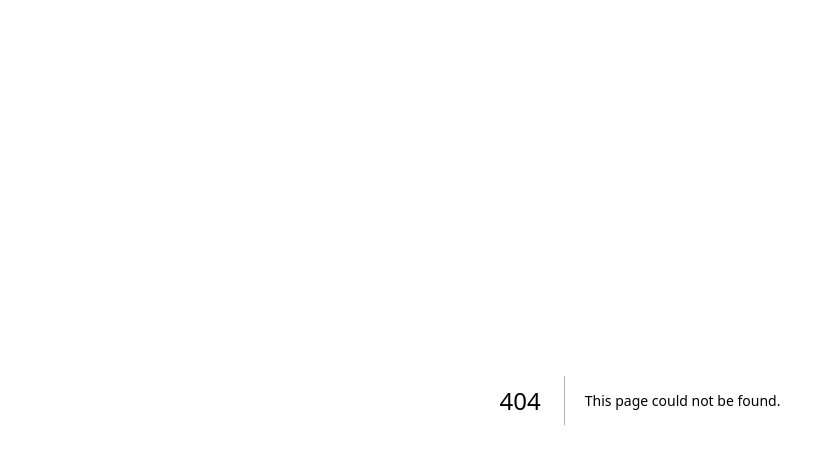
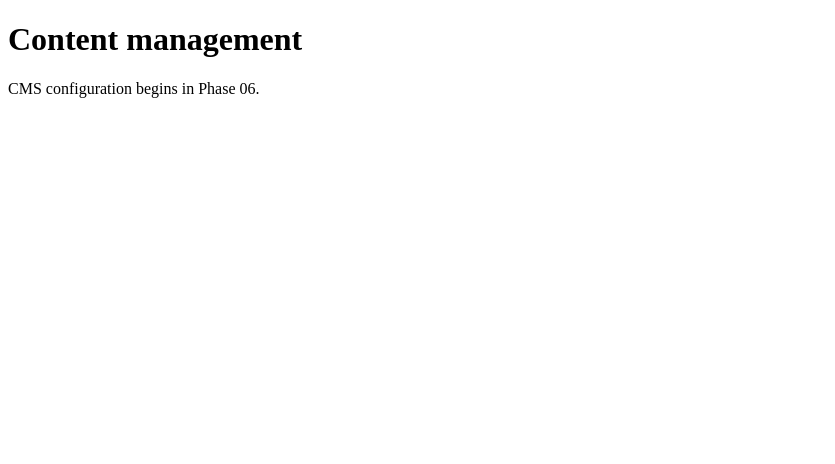
Before and after one commit to saadkhan2003/stack_and_scale, a Next.js app in the folder apps/web/: page /admin in a window 1280 px wide. Before the commit this address had no page. Shown: the top 464 px of the page, without its empty margins (0-835 px from the left). Built offline with nearby package versions, Linux system fonts and the light colour scheme.

Commit message:
fix: add planned CMS shell

```diff
--- /dev/null
+++ b/apps/web/app/admin/page.tsx
@@ -0,0 +1,12 @@
+import { cmsShellModel } from "../../src/cms-shell";
+
+export default function AdminPage() {
+  return (
+    <main>
+      <h1>{cmsShellModel.heading}</h1>
+      <p role="status" aria-live="polite">
+        {cmsShellModel.message}
+      </p>
+    </main>
+  );
+}
--- /dev/null
+++ b/apps/web/src/cms-shell.ts
@@ -0,0 +1,5 @@
+export const cmsShellModel = {
+  heading: "Content management",
+  message: "CMS configuration begins in Phase 06.",
+  status: "planned",
+} as const;
```
